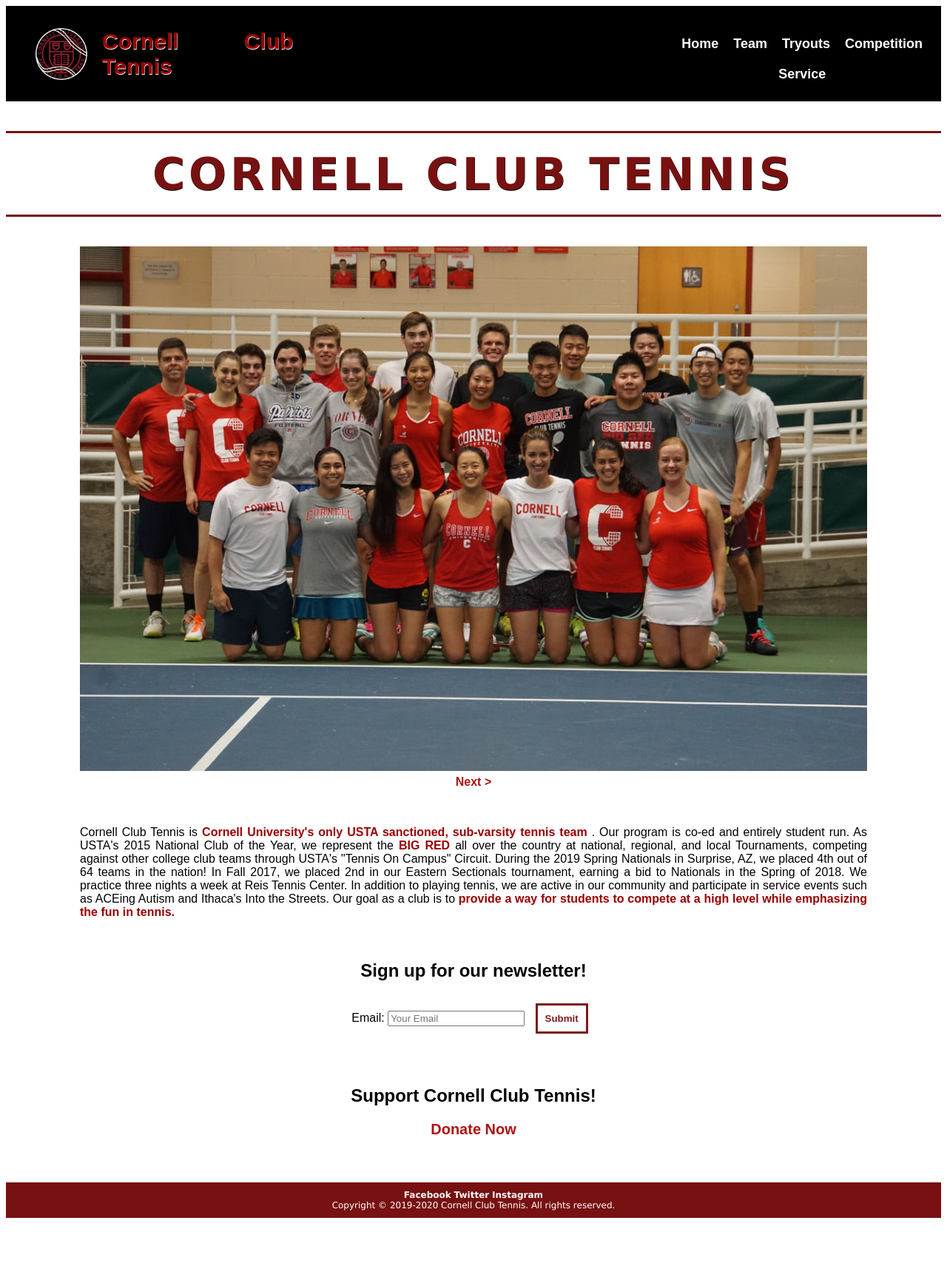
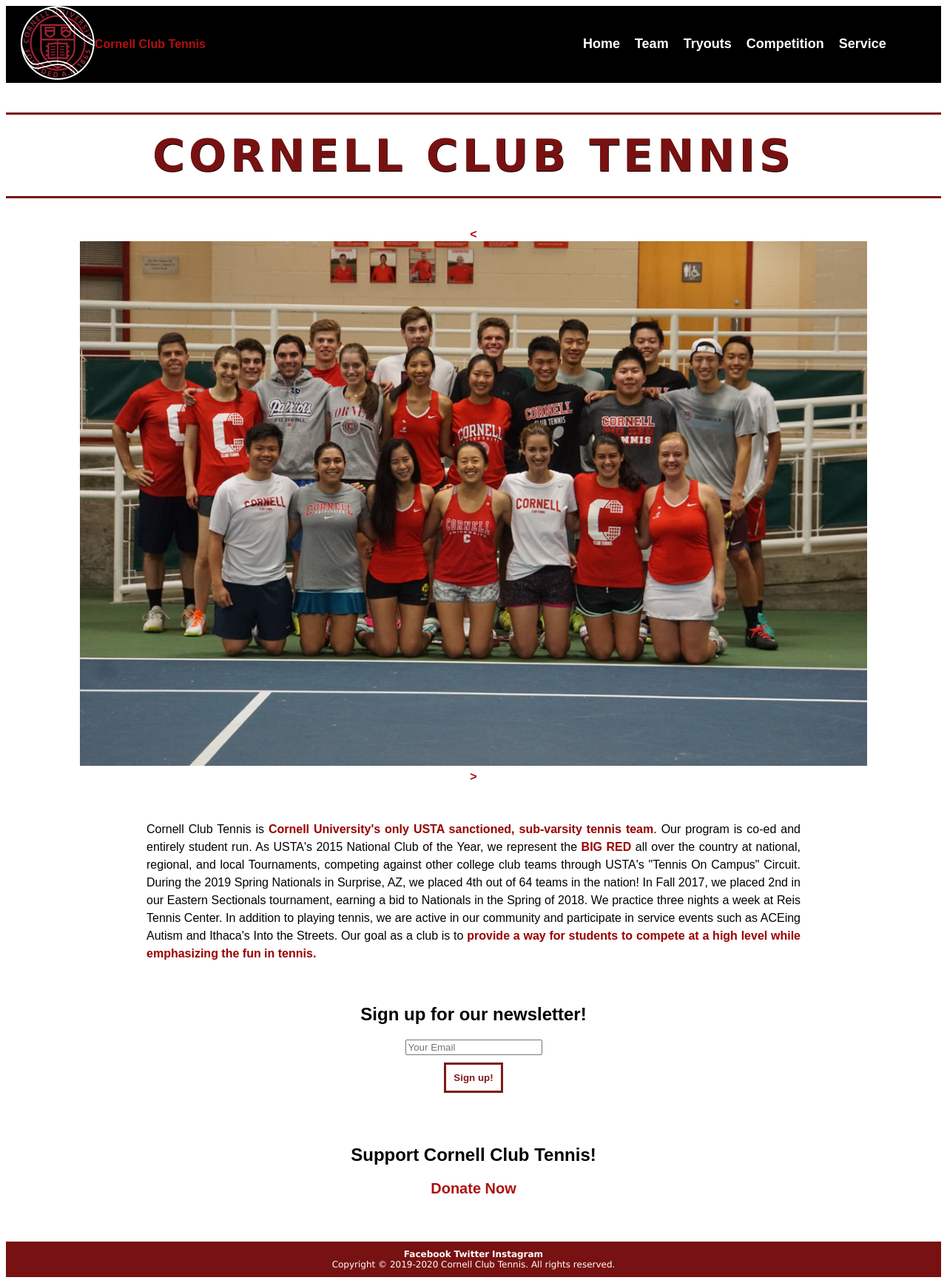
Before and after one commit to ksyselena1/cornell-club-tennis-web, a plain HTML site: page index.html in a window 1280 px wide. Shown: the whole page at 74% size. Before the commit the page ends 1654 px from the top, so only its background shows below. Drawn offline with Linux system fonts and the light colour scheme.

Commit message:
Update index.html

```diff
--- a/index.html
+++ b/index.html
@@ -5,14 +5,21 @@
   <title>Cornell Club Tennis</title>
   <link rel="stylesheet" type="text/css" href="styles/theme.css" />
   <meta name="viewport" content="width=device-width, initial-scale=1" />
+  <script src="scripts/jquery-3.4.1.min.js" type="text/javascript"></script>
+  <script src="scripts/gallery.js" type="text/javascript"></script>
+  <script src="scripts/newslettervalidation.js" type="text/javascript"></script>
 </head>
 
 <body>
   <header class="header">
       <div class="logo">
+        <div class="imglogo">
           <!--Source: Cornell Club Tennis-->
-      <img src="images/tennis-logo.png" alt="Cornell Club Tennis Logo" title="Cornell Club Tennis Logo" class="logo" />
-      <p class="titlelogo"> Cornell Club Tennis </p>
+          <img src="images/tennis-logo.png" alt="Cornell Club Tennis Logo" title="Cornell Club Tennis Logo" id="logo"/>
+        </div>
+        <div class="textlogo">
+          <a class="titlelogo" href="index.html">Cornell Club Tennis</a>
+        </div>
       </div>
       <div class="navigation">
         <nav>
@@ -26,33 +33,46 @@
         </nav>
       </div>
   </header>
+
   <div class="pagetitle">
     <h1> Cornell Club Tennis </h1>
   </div>
   <div id="homeContent">
     <div class="slideshow">
+
+      <div id="slideshowBack" class="slideshowButton">
+        <a>&lt; </a>
+      </div>
+
       <div class="slideshowImageHolder">
-        <!--Source: Cornell Club Tennis. https://cornellclubtennis.weebly.com/uploads/1/1/6/9/116934715/dsc08121_1_orig.jpg-->
-        <img class="slideshowImage" src="images/team1718.jpg" alt="Club tennis team photo"/>
+        <!--Source: Cornell Club Tennis. https://cornellclubtennis.weebly.com/uploads/1/1/6/9/116934715/dsc08121_1_orig.jpg. Remaining images are cited in Javascript.-->
+        <img class="slideshowImage" id="slideshowImage" src="images/team1718.jpg" alt="Club tennis team photo"/>
       </div>
-      <div class="slideshowButtonHolder">
+
       <div id="slideshowNext" class="slideshowButton">
-            <a>Next &gt;</a>
+        <a> &gt;</a>
       </div>
     </div>
-    </div>
-      <p>
-        Cornell Club Tennis is <strong>Cornell University's only USTA sanctioned, sub-varsity tennis team</strong> . Our program is co-ed and entirely student run. As USTA's 2015 National Club of the Year, we represent the <strong>BIG RED</strong> all over the country at national, regional, and local Tournaments, competing against other college club teams through USTA's "Tennis On Campus" Circuit. During the 2019 Spring Nationals in Surprise, AZ, we placed 4th out of 64 teams in the nation! In Fall 2017, we placed 2nd in our Eastern Sectionals tournament, earning a bid to Nationals in the Spring of 2018. We practice three nights a week at Reis Tennis Center. In addition to playing tennis, we are active in our community and participate in service events such as ACEing Autism and Ithaca's Into the Streets. Our goal as a club is to <strong>provide a way for students to compete at a high level while emphasizing the fun in tennis.</strong>
+
+      <p class="p1">
+        Cornell Club Tennis is <strong>Cornell University's only USTA sanctioned, sub-varsity tennis team</strong>. Our program is co-ed and entirely student run. As USTA's 2015 National Club of the Year, we represent the <strong>BIG RED</strong> all over the country at national, regional, and local Tournaments, competing against other college club teams through USTA's "Tennis On Campus" Circuit. During the 2019 Spring Nationals in Surprise, AZ, we placed 4th out of 64 teams in the nation! In Fall 2017, we placed 2nd in our Eastern Sectionals tournament, earning a bid to Nationals in the Spring of 2018. We practice three nights a week at Reis Tennis Center. In addition to playing tennis, we are active in our community and participate in service events such as ACEing Autism and Ithaca's Into the Streets. Our goal as a club is to <strong>provide a way for students to compete at a high level while emphasizing the fun in tennis.</strong>
       </p>
     </div>
+
     <div class="newsletter">
       <h2 id="newsletterHeading">Sign up for our newsletter!</h2>
+      <form id="newsletterForm" method="post" action="https://www.cs.cornell.edu/courses/cs1300/2019fa/submit.php" novalidate>
+        <div class="formlabel">
+          <label for="userEmail"> </label>
+          <input type="email" id="userEmail" name="userEmail" placeholder="Your Email" required/>
           <span class="errorContainer hidden" id="emailError">
             A valid email is required.
           </span>
-      <label for="userEmail">Email: </label>
-      <input type="email" id="userEmail" name="userEmail" placeholder="Your Email" required/>
-      <button type="submit" class="submit">Submit</button>
+        </div>
+        <div class="align-right">
+          <button type="submit" class="submit">Sign up!</button>
+        </div>
+      </form>
     </div>
 
     <div id="donate">
```
Lines whose indentation alone changed are shown as unchanged.
